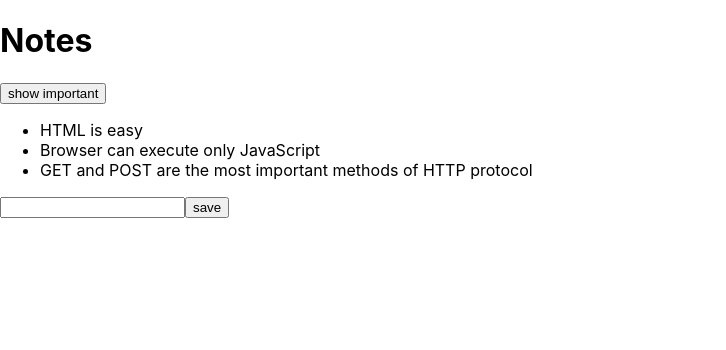
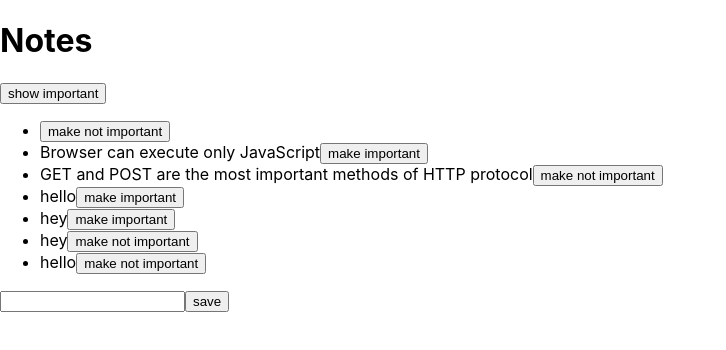
Before and after one commit to eRuaro/fullstackopen, a React (Create React App) app in the folder part2/: page / in a window 1280 px wide. Shown: the top 350 px of the page, without its empty margins (0-726 px from the left). Built offline with nearby package versions, Linux system fonts and the light colour scheme; data requests are answered from the project's data file.

Commit message:
making changes

```diff
--- a/part2/db.json
+++ b/part2/db.json
@@ -1,10 +1,130 @@
 {
   "notes": [
     {
-      "id": 1,
-      "content": "HTML is easy",
-      "date": "2019-05-30T17:30:31.098Z",
-      "important": true
+      "0": {
+        "0": {
+          "0": {
+            "id": 1,
+            "content": "HTML is not hard",
+            "date": "2019-05-30T17:30:31.098Z",
+            "important": true
+          },
+          "1": {
+            "id": 2,
+            "content": "Browser can execute only JavaScript",
+            "date": "2019-05-30T18:39:34.091Z",
+            "important": false
+          },
+          "2": {
+            "id": 3,
+            "content": "GET and POST are the most important methods of HTTP protocol",
+            "date": "2019-05-30T19:20:14.298Z",
+            "important": true
+          },
+          "3": {
+            "content": "hello",
+            "date": "2022-01-11T00:44:25.115Z",
+            "important": false,
+            "id": 4
+          },
+          "4": {
+            "content": "hey",
+            "date": "2022-01-11T00:44:47.835Z",
+            "important": false,
+            "id": 5
+          },
+          "5": {
+            "content": "hey",
+            "date": "2022-01-11T00:47:17.326Z",
+            "important": true,
+            "id": 6
+          },
+          "6": {
+            "content": "hello",
+            "date": "2022-01-11T00:47:26.020Z",
+            "important": true,
+            "id": 7
+          },
+          "important": false,
+          "id": 1
+        },
+        "1": {
+          "id": 2,
+          "content": "Browser can execute only JavaScript",
+          "date": "2019-05-30T18:39:34.091Z",
+          "important": false
+        },
+        "2": {
+          "id": 3,
+          "content": "GET and POST are the most important methods of HTTP protocol",
+          "date": "2019-05-30T19:20:14.298Z",
+          "important": true
+        },
+        "3": {
+          "content": "hello",
+          "date": "2022-01-11T00:44:25.115Z",
+          "important": false,
+          "id": 4
+        },
+        "4": {
+          "content": "hey",
+          "date": "2022-01-11T00:44:47.835Z",
+          "important": false,
+          "id": 5
+        },
+        "5": {
+          "content": "hey",
+          "date": "2022-01-11T00:47:17.326Z",
+          "important": true,
+          "id": 6
+        },
+        "6": {
+          "content": "hello",
+          "date": "2022-01-11T00:47:26.020Z",
+          "important": true,
+          "id": 7
+        },
+        "important": true,
+        "id": 1
+      },
+      "1": {
+        "id": 2,
+        "content": "Browser can execute only JavaScript",
+        "date": "2019-05-30T18:39:34.091Z",
+        "important": false
+      },
+      "2": {
+        "id": 3,
+        "content": "GET and POST are the most important methods of HTTP protocol",
+        "date": "2019-05-30T19:20:14.298Z",
+        "important": true
+      },
+      "3": {
+        "content": "hello",
+        "date": "2022-01-11T00:44:25.115Z",
+        "important": false,
+        "id": 4
+      },
+      "4": {
+        "content": "hey",
+        "date": "2022-01-11T00:44:47.835Z",
+        "important": false,
+        "id": 5
+      },
+      "5": {
+        "content": "hey",
+        "date": "2022-01-11T00:47:17.326Z",
+        "important": true,
+        "id": 6
+      },
+      "6": {
+        "content": "hello",
+        "date": "2022-01-11T00:47:26.020Z",
+        "important": true,
+        "id": 7
+      },
+      "important": true,
+      "id": 1
     },
     {
       "id": 2,
@@ -17,6 +137,30 @@
       "content": "GET and POST are the most important methods of HTTP protocol",
       "date": "2019-05-30T19:20:14.298Z",
       "important": true
+    },
+    {
+      "content": "hello",
+      "date": "2022-01-11T00:44:25.115Z",
+      "important": false,
+      "id": 4
+    },
+    {
+      "content": "hey",
+      "date": "2022-01-11T00:44:47.835Z",
+      "important": false,
+      "id": 5
+    },
+    {
+      "content": "hey",
+      "date": "2022-01-11T00:47:17.326Z",
+      "important": true,
+      "id": 6
+    },
+    {
+      "content": "hello",
+      "date": "2022-01-11T00:47:26.020Z",
+      "important": true,
+      "id": 7
     }
   ]
 }
--- a/part2/src/App.js
+++ b/part2/src/App.js
@@ -22,6 +22,7 @@ const App = () => {
 
   console.log('render', appNotes.length, 'notes');
 
+  // shows notes
   const notesToShow = showAll ? appNotes : appNotes.filter(
     note => note.important
   )
@@ -32,17 +33,43 @@ const App = () => {
       content: newNote,
       date: new Date().toISOString(),
       important: Math.random() < 0.5,
-      id: appNotes.length + 1,
+      // id: appNotes.length + 1, server generates its own id
     }
 
-    setNotes(appNotes.concat(noteObject))
-    setNewNote('')
-    console.log('button clicked', event.target)
+    // posts data to the server
+    axios.post('http://localhost:3001/notes', noteObject).
+      then(response => {
+        // console.log(response)
+        // posted data is added to the Notes array
+        setNotes(appNotes.concat(response.data))
+        setNewNote('')
+      })
+    // setNotes(appNotes.concat(noteObject))
+    // setNewNote('')
+    // console.log('button clicked', event.target)
   }
 
   const handleNoteChange = (event) => {
     console.log(event.target.value)
     setNewNote(event.target.value)
+  }
+
+  const toggleImportanceOf = (id) => {
+    console.log(`importance of ${id} needs to be toggled`)
+    const url = `http://localhost:3001/notes/${id}`
+    const note = appNotes.find(n => n.id === id)
+    // ...note creates a copy of the note
+    const changedNote = {...note, important: !note.important}
+
+    // The map method creates a new array by mapping every item
+    // from the old array into an item in the new array.
+    // In our example, the new array is created conditionally so that
+    // if note.id !== id is true, we simply copy the item from the old
+    // array into the new array. If the condition is false, then the
+    // note object returned by the server is added to the array instead.
+    axios.put(url, changedNote).then(response => {
+      setNotes(appNotes.map(note => note.id !== id ? note : response.data))
+    })
   }
 
   return (
@@ -54,8 +81,12 @@ const App = () => {
         </button>
       </div>
       <ul>
-        {notesToShow.map(note =>
-          <Note key={note.id} note={note} />
+        {notesToShow.map((note, i) =>
+          <Note
+            key={i}
+            note={note}
+            toggleImportance={() => toggleImportanceOf(note.id)}
+          />
         )}
       </ul>
       <form onSubmit={addNote}>
--- a/part2/src/components/Note.js
+++ b/part2/src/components/Note.js
@@ -1,8 +1,12 @@
 import React from "react";
 
-const Note = ({note}) => {
+const Note = ({note, toggleImportance}) => {
+  const label = note.important ? 'make not important' : 'make important';
   return (
-    <li>{note.content}</li>
+    <li>
+      {note.content}
+      <button onClick={toggleImportance}>{label}</button>
+    </li>
   )
 }
 
```
